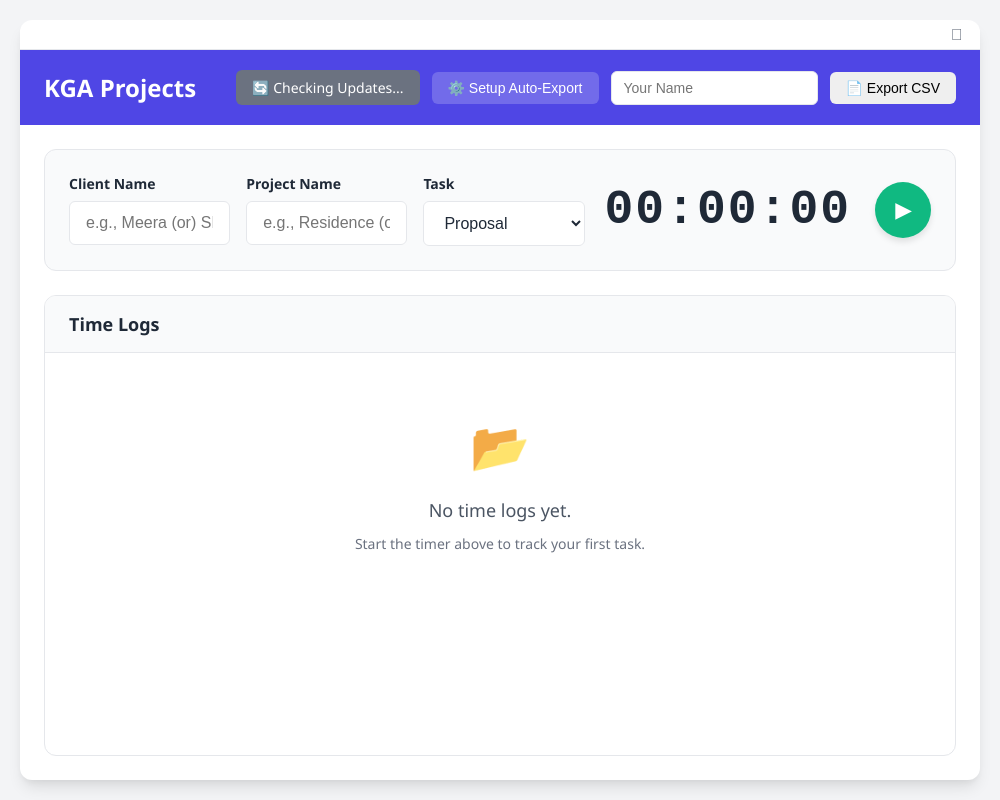
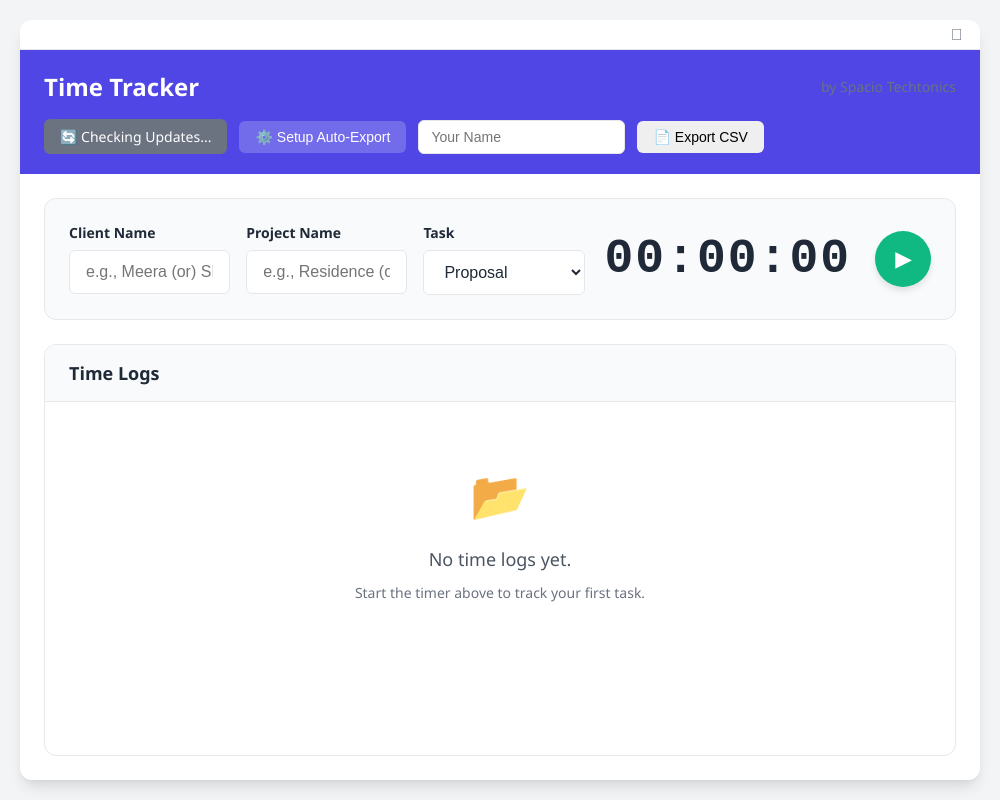
Before and after one commit to keshavanarayan/Offline-Time-Tracker, an Electron app: page index.html in a window 1000 px wide. Drawn offline with Linux system fonts and the light colour scheme; no server answers.

Commit message:
feat: rebrand application title and header to Time Tracker by Spacio Techtonics

```diff
--- a/index.html
+++ b/index.html
@@ -4,7 +4,7 @@
 <head>
   <meta charset="UTF-8" />
   <meta name="viewport" content="width=device-width, initial-scale=1.0" />
-  <title>KGA Projects</title>
+  <title>Time Tracker by Spacio Techtonics</title>
   <style>
     :root {
       --primary: #4f46e5;
@@ -544,7 +544,8 @@
 
     <!-- Header -->
     <div class="header">
-      <h1>KGA Projects</h1>
+      <h1>Time Tracker</h1>
+      <p style="font-size: 0.875rem; font-weight: 500; color: var(--text-muted);">by Spacio Techtonics</p>
       <div class="header-actions">
         <div id="autoUpdateStatusBtn" class="status-btn hidden" title="Checking update server status..."
           style="background-color: var(--text-muted);">
```
Also changed, not shown: 1 other file.
